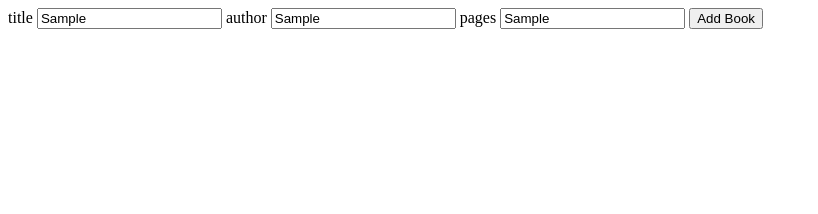
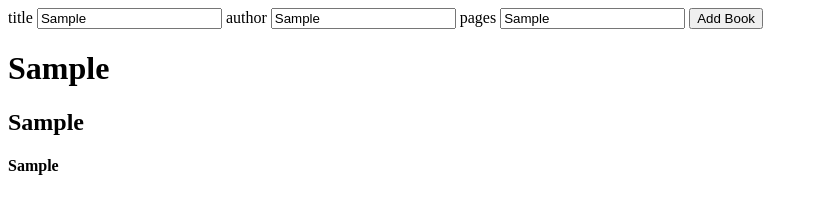
Before and after one commit to kcotrinam/Library, a plain HTML site: page index.html in a window 1280 px wide. Both pictures are taken after typing "Sample", "Sample", "Sample" into the empty fields and a click on the button "Add Book". Shown: the whole page, without its empty margins (0-818 px from the left). Drawn offline with Linux system fonts and the light colour scheme.

Commit message:
added functionality

```diff
--- a/src/logic.js
+++ b/src/logic.js
@@ -18,3 +18,27 @@ export const getLocalStorage = () => {
   const collection = JSON.parse(window.localStorage.getItem('library'))
   console.log(collection)
 }
+
+export const render = () =>{
+  const render_collection =  document.querySelector('.books-container');
+  render_collection.innerHTML = '';
+  library.forEach(book => {
+    fewCard(book)
+  })
+}
+
+const fewCard = (book) => {
+  console.log(book.pages);
+  const render_collection =  document.querySelector('.books-container');
+  var container =  document.createElement("div");
+  var title = document.createElement('h1');
+  var author   = document.createElement('h2');
+  var page = document.createElement('h4');
+  title.innerHTML = book.title;
+  author.innerHTML = book.author;
+  page.innerHTML = book.pages;
+  container.appendChild(title);
+  container.appendChild(author);
+  container.appendChild(page);
+  render_collection.appendChild(container);
+}
--- a/src/main.js
+++ b/src/main.js
@@ -1,4 +1,4 @@
-import Book, { setLocalStorage } from './logic.js'
+import Book, { setLocalStorage,render } from './logic.js'
 
 const createBtn = document.querySelector('.create-btn');
 
@@ -11,4 +11,5 @@ createBtn.addEventListener('click', e => {
   const newBook = new Book(title, author, pages)
   newBook.addBook()
   setLocalStorage()
+  render();
 })
```
Also changed, not shown: index.html (line endings or trailing spaces).
